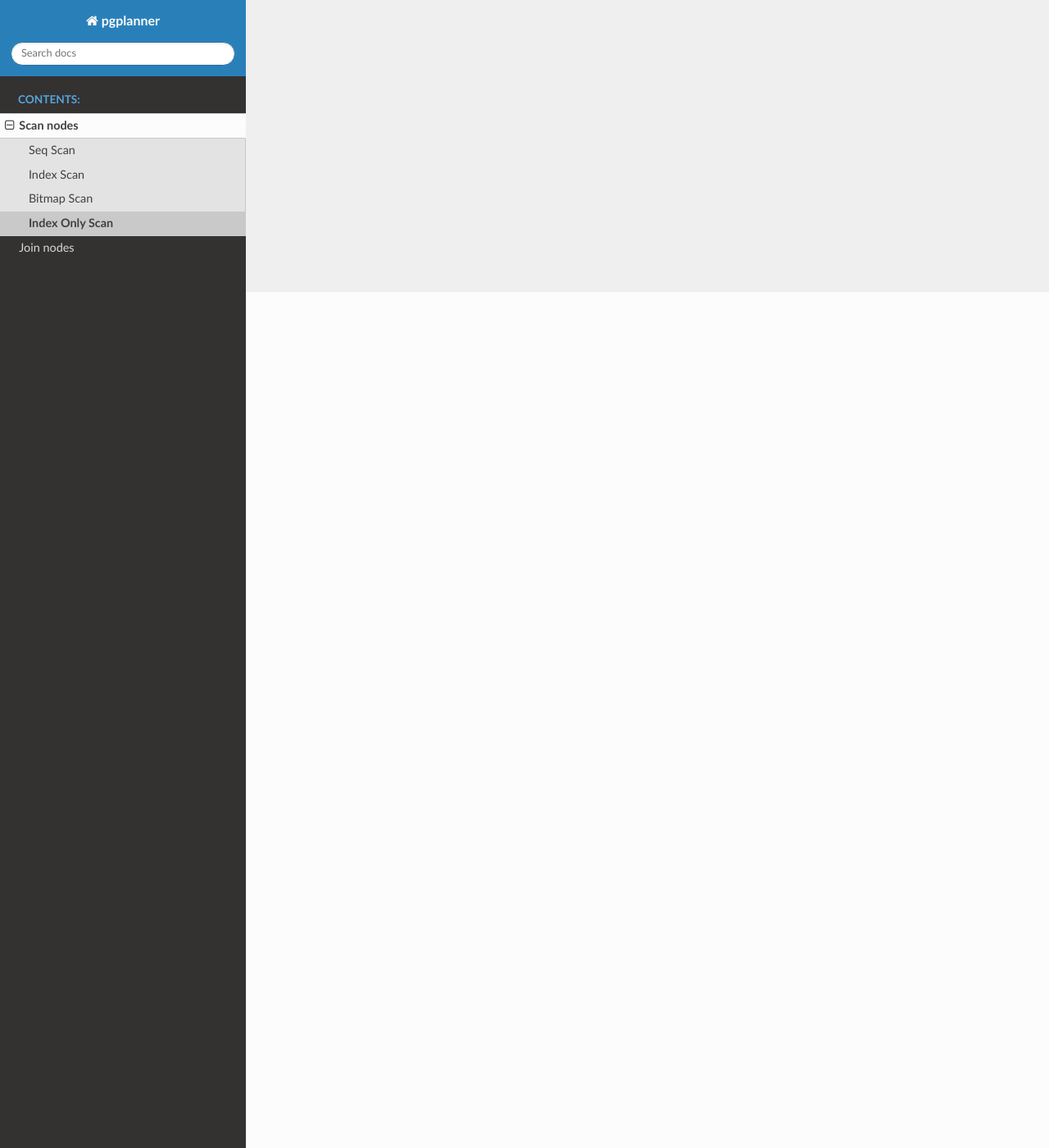
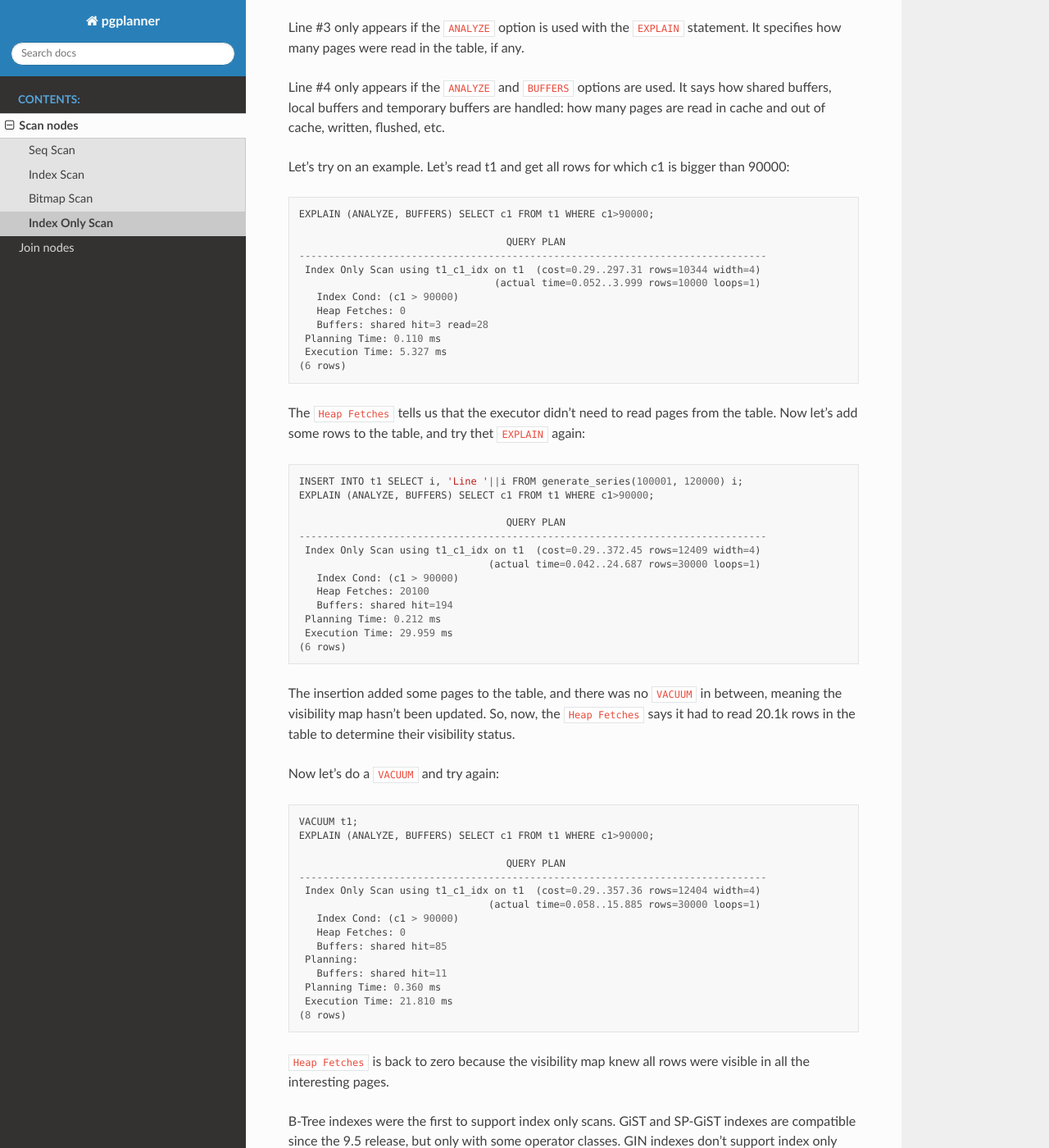
Before and after one commit to gleu/pgplanner, a Sphinx documentation site: the page built from docs/source/scan_nodes/index_only_scan.rst, in a window 1280 px wide and 1400 px high, scrolled down 1044 px. Shown: the whole window at 82% size. Built offline with Sphinx 7.4.7 and the Read the Docs theme 2.0.0, drawn with Linux system fonts in a browser that asks for light colours; some of the changed text lies outside the part shown.

Commit message:
Add Index Only Scan node description

```diff
--- a/docs/source/scan_nodes/index_only_scan.rst
+++ b/docs/source/scan_nodes/index_only_scan.rst
@@ -1,4 +1,134 @@
 Index Only Scan
 ===============
 
-Plein de choses à dire :)
+We said earlier that during an index scan, the table is also scanned, at least
+a very small part of it. It's useful to get visibility informations, and the
+values of other columns.
+
+In some simple queries, the executor doesn't need to know other columns'
+values. Moreover, since the 9.2 release, there's a file called the visibility
+map, which contains informations about visibility. All this means that,
+sometimes, there's no need to scan the table while doing an index scan. When
+the planner thinks it is a good idea, it uses another node called ``Index Only
+Scan``. For example, on this query::
+
+  SELECT c1 FROM t1 WHERE c1<10;
+
+The index will be able to filter the rows very efficiently, and will have
+enough informations to output the values it needs. Hence this new plan::
+
+   EXPLAIN SELECT c1 FROM t1 WHERE c1<10;
+
+                                  QUERY PLAN
+   -------------------------------------------------------------------------
+    Index Only Scan using t1_c1_idx on t1  (cost=0.29..4.45 rows=9 width=4)
+      Index Cond: (c1 < 10)
+   (2 rows)
+
+So, here is the informations we get from an ``EXPLAIN`` query::
+
+   Index Only Scan using t1_id_idx on t1 ...
+     Index Cond: (id < 10)
+     Heap Fetches: 0
+     Buffers: shared hit=4
+
+The first line gives us the node name, the index name, and the relation name.
+The executor will read this index, following the tree structure on disk. At
+each value found, it will check if the block the row belongs to is marked
+``all visible`` in the visibility map. If the block is marked ``all visible``,
+the executor knows the row is visible, and will output the column value.  If
+it isn't, it will read the associated table's row to get the visibility
+information.
+
+Line #2 appears only when the index can satisfy a predicate. In this example,
+the executor uses the index to quickly find the rows for which c1 is less than
+1000.
+
+Line #3 only appears if the ``ANALYZE`` option is used with the ``EXPLAIN``
+statement.  It specifies how many pages were read in the table, if any.
+
+Line #4 only appears if the ``ANALYZE`` and ``BUFFERS`` options are used. It
+says how shared buffers, local buffers and temporary buffers are handled: how
+many pages are read in cache and out of cache, written, flushed, etc.
+
+Let's try on an example. Let's read t1 and get all rows for which c1 is bigger
+than 90000::
+
+   EXPLAIN (ANALYZE, BUFFERS) SELECT c1 FROM t1 WHERE c1>90000;
+
+                                      QUERY PLAN
+   -------------------------------------------------------------------------------
+    Index Only Scan using t1_c1_idx on t1  (cost=0.29..297.31 rows=10344 width=4)
+                                    (actual time=0.052..3.999 rows=10000 loops=1)
+      Index Cond: (c1 > 90000)
+      Heap Fetches: 0
+      Buffers: shared hit=3 read=28
+    Planning Time: 0.110 ms
+    Execution Time: 5.327 ms
+   (6 rows)
+
+The ``Heap Fetches`` tells us that the executor didn't need to read pages from
+the table. Now let's add some rows to the table, and try thet ``EXPLAIN``
+again::
+
+   INSERT INTO t1 SELECT i, 'Line '||i FROM generate_series(100001, 120000) i;
+   EXPLAIN (ANALYZE, BUFFERS) SELECT c1 FROM t1 WHERE c1>90000;
+
+                                      QUERY PLAN
+   -------------------------------------------------------------------------------
+    Index Only Scan using t1_c1_idx on t1  (cost=0.29..372.45 rows=12409 width=4)
+                                   (actual time=0.042..24.687 rows=30000 loops=1)
+      Index Cond: (c1 > 90000)
+      Heap Fetches: 20100
+      Buffers: shared hit=194
+    Planning Time: 0.212 ms
+    Execution Time: 29.959 ms
+   (6 rows)
+
+The insertion added some pages to the table, and there was no ``VACUUM`` in
+between, meaning the visibility map hasn't been updated. So, now, the ``Heap
+Fetches`` says it had to read 20.1k rows in the table to determine their
+visibility status.
+
+Now let's do a ``VACUUM`` and try again::
+
+   VACUUM t1;
+   EXPLAIN (ANALYZE, BUFFERS) SELECT c1 FROM t1 WHERE c1>90000;
+
+                                      QUERY PLAN
+   -------------------------------------------------------------------------------
+    Index Only Scan using t1_c1_idx on t1  (cost=0.29..357.36 rows=12404 width=4)
+                                   (actual time=0.058..15.885 rows=30000 loops=1)
+      Index Cond: (c1 > 90000)
+      Heap Fetches: 0
+      Buffers: shared hit=85
+    Planning:
+      Buffers: shared hit=11
+    Planning Time: 0.360 ms
+    Execution Time: 21.810 ms
+   (8 rows)
+
+``Heap Fetches`` is back to zero because the visibility map knew all rows were
+visible in all the interesting pages.
+
+B-Tree indexes were the first to support index only scans. GiST and SP-GiST
+indexes are compatible since the 9.5 release, but only with some operator
+classes. GIN indexes don't support index only scan. BRIN indexes won't ever
+support them because they don't contain the values, only ranges of values.
+Partial indexes support this type of scan since the 9.6 release.
+
+Ce type de parcours est particulièrement efficace sur les tables peu modifiées. Il
+sera plus facilement sélectionné si vous prenez soin de l'ordre des colonnes de
+l'index : tout d'abord celles qui sont utilisées dans les clauses WHERE des requêtes,
+puis celles qui sont uniquement utilisées dans les clauses SELECT .
+
+Certaines requêtes ne permettent pas de bénéficier de ce type de parcours parce
+qu'elles demandent d'accéder à des colonnes qui ne font pas partie de l'index. Il
+est possible de les inclure dans l'index sans qu'elles ne fassent partie de la clé, ce
+qui est très intéressant dans le cas d'un index pour une contrainte d'unicité ou une
+clé primaire. Il faut pour cela utiliser la clause INCLUDE qui apparaît en version 11.
+On parle alors d'index couvrant.
+
+Le paramètre enable_indexonlyscan permet de désactiver temporairement les par-
+cours d'index couvrant. Il est essentiel de ne pas les désactiver globalement en pro-
+duction.
```
